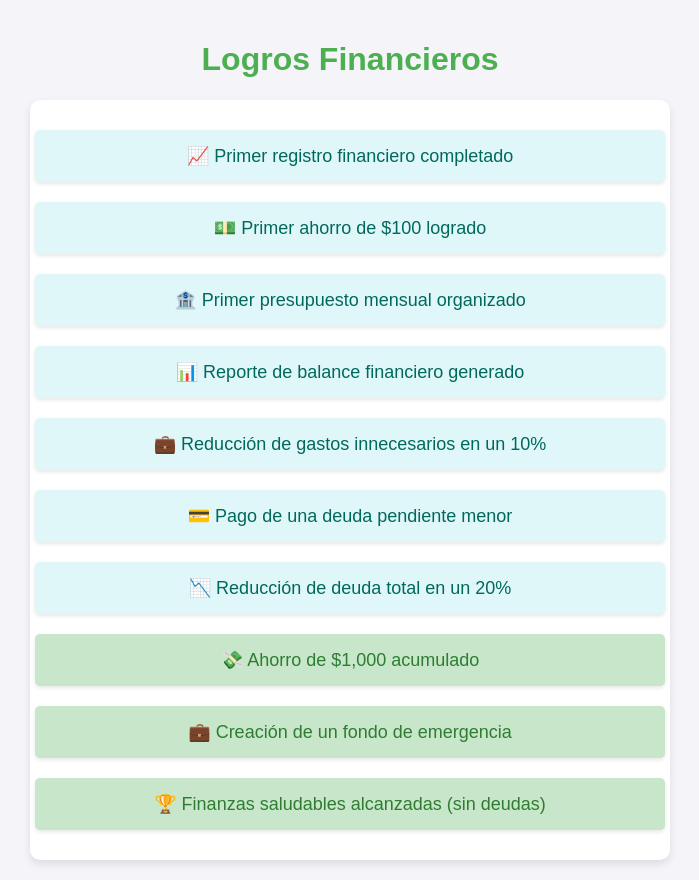
After one commit to Fabo01/Gestor_de_Presupuestos, a Flask app: template Union Completa/templates/logros.html in a window 1280 px wide. The commit adds this page. Shown: the whole page, without its empty margins (290-989 px from the left). Run offline with Flask 3, Linux system fonts and the light colour scheme; the template is opened without the code that fills it, so the values that code supplies are empty.

Commit message:
prueba
primer comit

```diff
--- /dev/null
+++ b/Union Completa/templates/logros.html
@@ -0,0 +1,64 @@
+<!DOCTYPE html>
+<html lang="es">
+<head>
+    <meta charset="UTF-8">
+    <meta name="viewport" content="width=device-width, initial-scale=1.0">
+    <title>Logros Financieros</title>
+    <style>
+        body {
+            font-family: Arial, sans-serif;
+            background-color: #f4f4f9;
+            margin: 0;
+            padding: 20px;
+        }
+        h1 {
+            text-align: center;
+            color: #4CAF50;
+        }
+        .logros-container {
+            display: flex;
+            flex-direction: column;
+            align-items: center;
+            max-width: 600px;
+            margin: 0 auto;
+            background-color: #ffffff;
+            border-radius: 10px;
+            box-shadow: 0 4px 8px rgba(0, 0, 0, 0.1);
+            padding: 20px;
+        }
+        .logro {
+            background-color: #e0f7fa;
+            color: #00695c;
+            padding: 15px;
+            margin: 10px 0;
+            width: 100%;
+            border-radius: 5px;
+            text-align: center;
+            font-size: 18px;
+            box-shadow: 0 2px 4px rgba(0, 0, 0, 0.1);
+        }
+        .logro.mayor {
+            background-color: #c8e6c9;
+            color: #2e7d32;
+        }
+    </style>
+</head>
+<body>
+
+    <h1>Logros Financieros</h1>
+
+    <div class="logros-container">
+        <div class="logro">📈 Primer registro financiero completado</div>
+        <div class="logro">💵 Primer ahorro de $100 logrado</div>
+        <div class="logro">🏦 Primer presupuesto mensual organizado</div>
+        <div class="logro">📊 Reporte de balance financiero generado</div>
+        <div class="logro">💼 Reducción de gastos innecesarios en un 10%</div>
+        <div class="logro">💳 Pago de una deuda pendiente menor</div>
+        <div class="logro">📉 Reducción de deuda total en un 20%</div>
+        <div class="logro mayor">💸 Ahorro de $1,000 acumulado</div>
+        <div class="logro mayor">💼 Creación de un fondo de emergencia</div>
+        <div class="logro mayor">🏆 Finanzas saludables alcanzadas (sin deudas)</div>
+    </div>
+
+</body>
+</html>
```
Also changed, not shown: Union Completa/templates/ver_articulos.html (+160 -15 lines), 1 other file.
